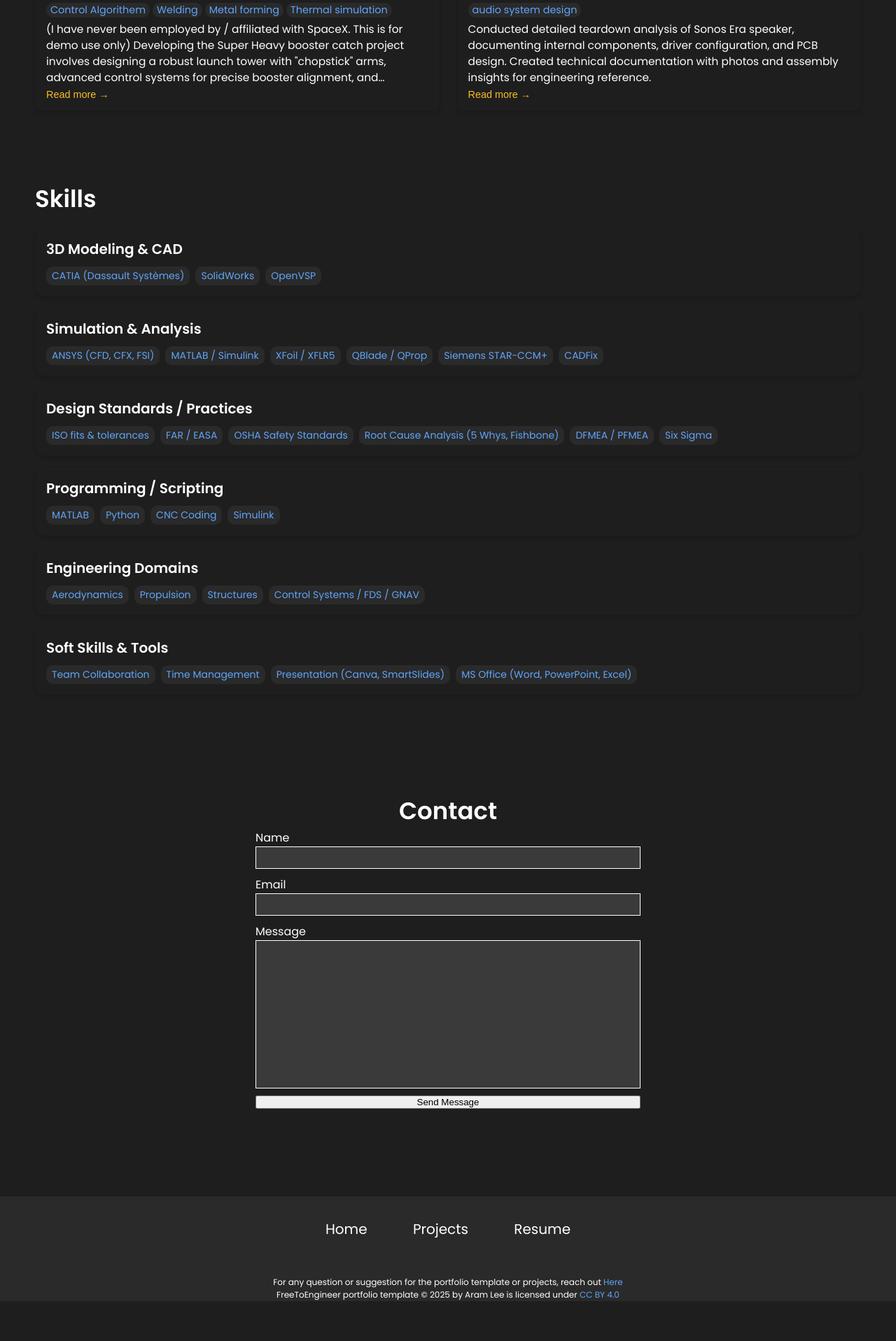
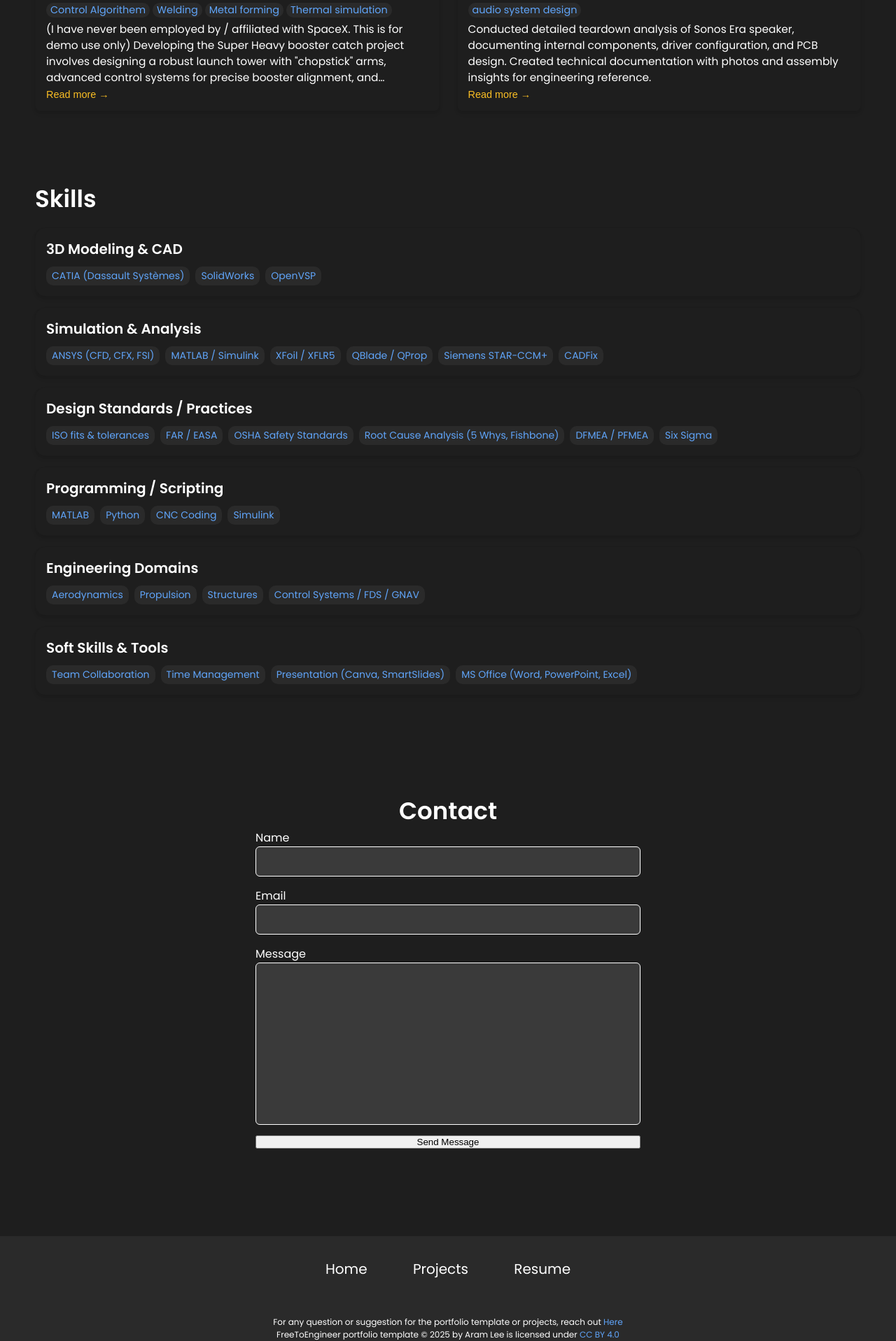
Before and after one commit to humxah007/humxah007.github.io, a Jekyll site: the page built from index.html, in a window 1280 px wide. Shown: the part 1411-3328 px from the top of the page at 70% size. Built offline with Jekyll 4.4.1, drawn with Linux system fonts in a browser that asks for light colours; before the commit the page ends 3271 px from its top, so only the background shows below that.

Commit message:
Update styles.css

```diff
--- a/css/styles.css
+++ b/css/styles.css
@@ -473,12 +473,20 @@ nav .mobile-nav {
     background-color: #3a3a3a;         /* lighter grey for good contrast */
     color: var(--text-color);          /* white text */
     border: 1px groove var(--text-color);
-    padding:5px;
-    margin-bottom: 10px;
+    padding: 10px;
+    margin-bottom: 15px;
     outline: none;
     resize: none;
-    font-size: 13px;
+    font-size: 14px;
+    border-radius: 6px;
 }
+
+/* Optional: improve placeholder visibility */
+.contact-section .group form input::placeholder,
+.contact-section .group form textarea::placeholder {
+    color: #bbbbbb;
+}
+
 
 /* Optional: improve placeholder visibility */
 .contact-section .group form input::placeholder,
```
